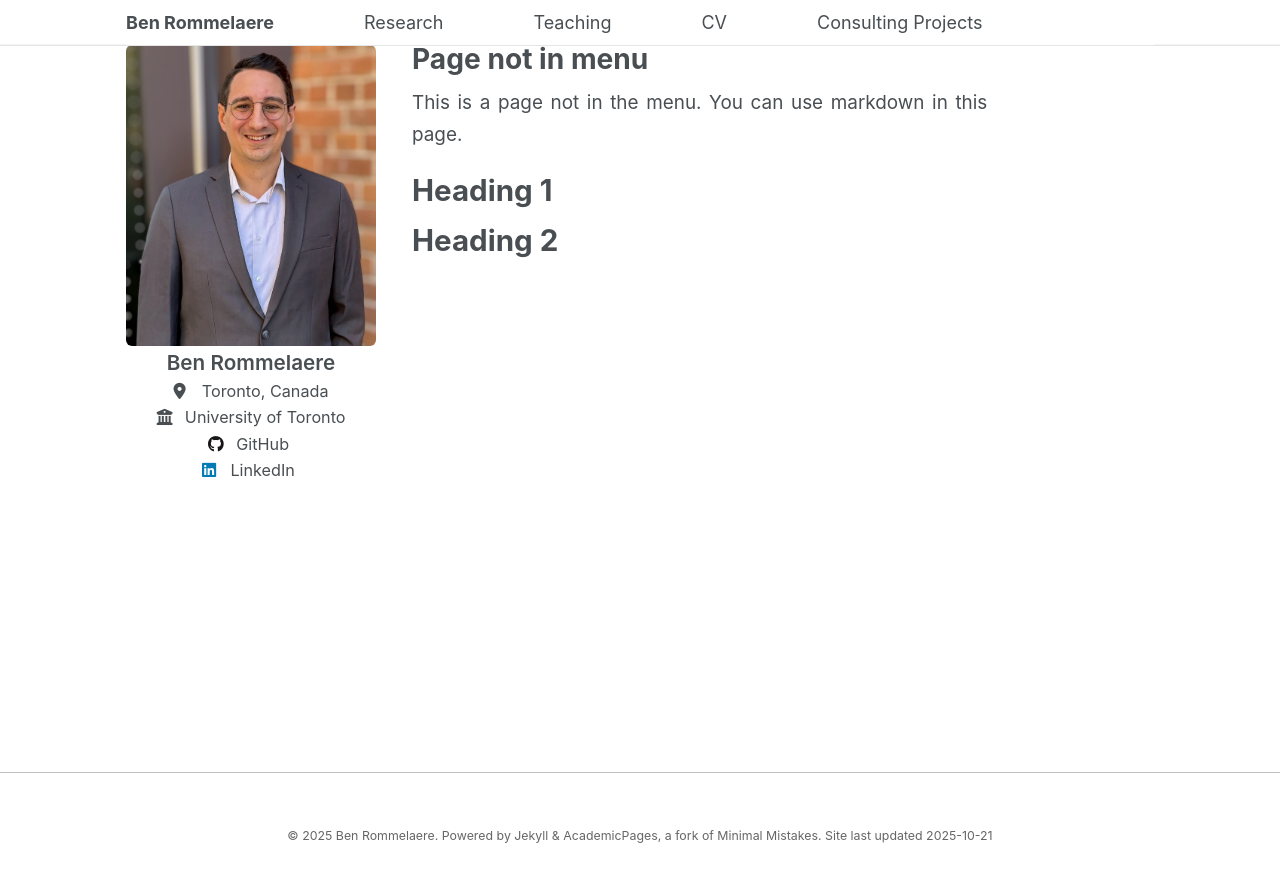
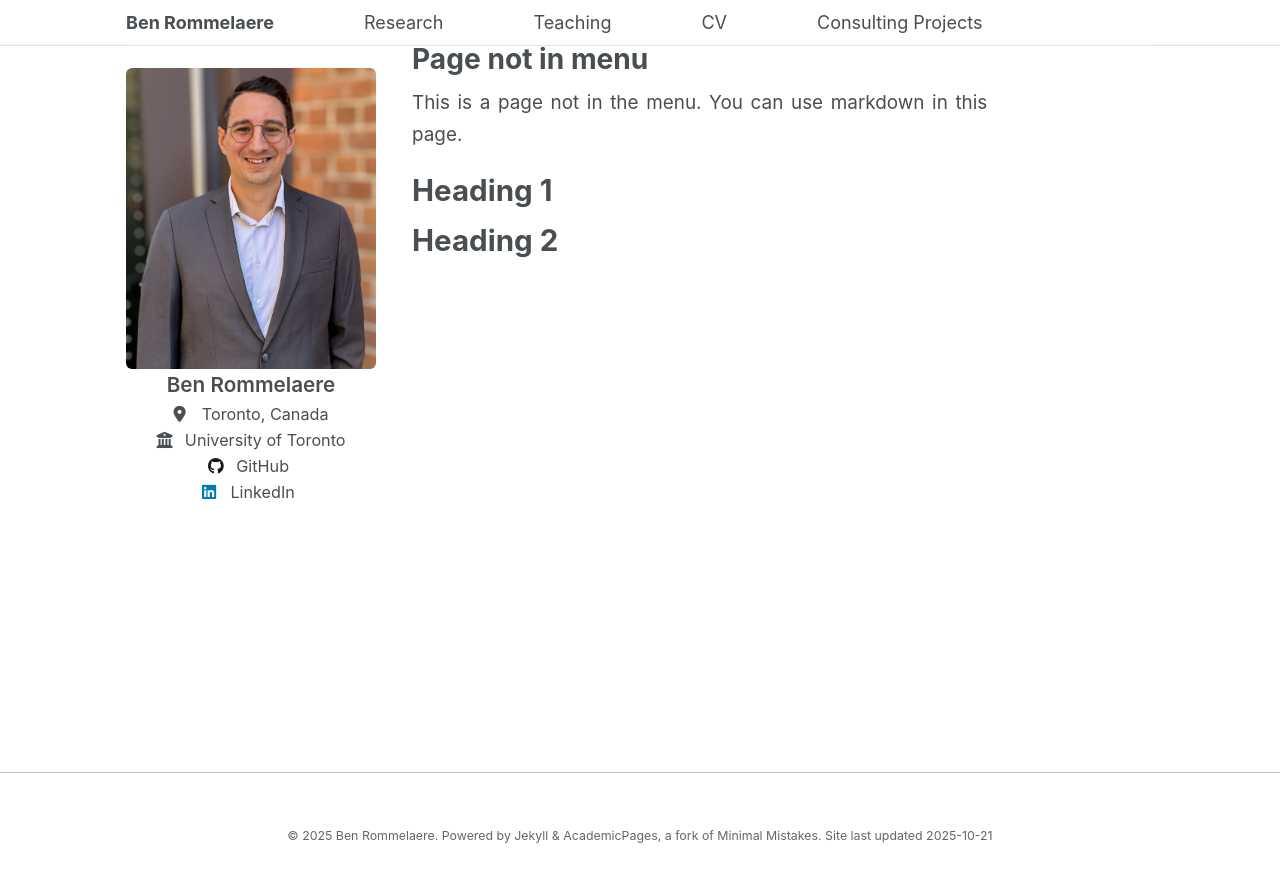
Before and after one commit to brommelaere/brommelaere.github.io, a Jekyll site: the page built from _pages/non-menu-page.md, in a window 1280 px wide. Shown: the top 882 px of the page. Built offline with Jekyll 4.4.1, drawn with Linux system fonts in a browser that asks for light colours.

Commit message:
Update _custom.scss

```diff
--- a/_sass/_custom.scss
+++ b/_sass/_custom.scss
@@ -88,7 +88,8 @@ body {
     flex: 0 0 auto !important;
     align-self: flex-start !important;
     padding-top: 0 !important;
-    margin-top: 0 !important;
+    /* ADDED: lower the photo a bit site-wide so the text aligns to the top */
+    margin-top: 1.25rem !important;
     padding-left: 0 !important;
     margin-right: 0 !important;
     width: auto !important;
@@ -225,9 +226,13 @@ body {
 .page__content {
   font-size: 1.05rem !important;
   line-height: 1.7 !important;
-  max-width: 700px !important; /* default width */
+  /* ADDED: default wider measure (affects all pages) */
+  max-width: 48rem !important; /* ~768px default; per-page overrides below */
   margin-top: 0 !important;
   padding-top: 0 !important;
+
+  /* ADDED: whatever the first element is (h2, p, etc.), do not add top gap */
+  > *:first-child { margin-top: 0 !important; }
 
   p {
     margin-bottom: 1.2rem !important;
@@ -249,74 +254,84 @@ body {
   }
 }
 
-/* Opt‑in wider reading width for selected pages */
+/* ============================================================
+   OPT-IN PAGE VARIANTS (via page front matter `classes`)
+   ============================================================ */
+
+/* Wider content variant */
 @media (min-width: 992px) {
   article.wide .page__content {
-    max-width: 48rem !important; /* ~768px; adjust if you want a wider measure */
+    max-width: 54rem !important; /* ~864px */
   }
 }
 
-/* When we hide the big H1, ensure first content aligns to the top of the image */
-.no-title .page__title {
-  display: none !important;
-}
-.no-title .page__content > *:first-child {
-  margin-top: 0 !important;
+/* Research: even wider and slightly smaller font to reduce scrolling when abstracts open */
+@media (min-width: 992px) {
+  article.research-page .page__content {
+    max-width: 56rem !important; /* ~896px */
+    font-size: 1.0rem !important;
+    line-height: 1.7 !important;
+  }
 }
 
-/* Lower the author card only on the landing (About) page when it has class 'landing-offset' */
+/* When we hide the big H1 with `no-title`, ensure first content aligns to image top */
+.no-title .page__title { display: none !important; }
+.no-title .page__content > *:first-child { margin-top: 0 !important; }
+
+/* Landing page only (if you want a bit more image lowering there, add `landing-offset`) */
 #main:has(> article.landing-offset) .sidebar {
-  margin-top: 1.5rem !important; /* tweak 1.25–2.0rem to taste */
+  margin-top: 1.75rem !important;
 }
 
 /* ============================================================
    TEACHING PAGE TIDY-UP
+   - Put the year on the right, aligned vertically
    ============================================================ */
 
 .teaching-page .page__content ul {
   max-width: 56rem !important;
+  padding-left: 1.25rem !important;
 }
+
 .teaching-page .page__content ul li {
-  display: flex !important;
-  flex-wrap: wrap !important;
+  display: grid !important;
+  grid-template-columns: 1fr auto !important; /* title on left, year on right */
+  column-gap: 1rem !important;
   align-items: baseline !important;
-  column-gap: 0.5rem !important;
+  margin: 0.6rem 0 !important;
 }
-/* Keep codes/titles/years from breaking awkwardly */
-.teaching-page .page__content ul li strong,
-.teaching-page .page__content ul li em,
-.teaching-page .page__content ul li time {
+
+/* Make the last child (usually the year line) right-aligned */
+.teaching-page .page__content ul li > :last-child {
+  grid-column: 2 !important;
+  justify-self: end !important;
+  margin: 0 !important;
   white-space: nowrap !important;
 }
-/* If content has manual <br>, suppress to avoid forced wraps */
-.teaching-page .page__content ul li br {
-  display: none !important;
+
+/* Allow main text to occupy the left column consistently */
+.teaching-page .page__content ul li > :first-child {
+  grid-column: 1 !important;
 }
+
+/* Remove forced breaks if any were authored */
+.teaching-page .page__content ul li br { display: none !important; }
 
 /* ============================================================
    FOOTER - FIX WHITE BACKGROUND
    ============================================================ */
 
-.page__footer {
-  background: transparent !important;
-}
-
-.page__footer footer {
-  background: transparent !important;
-}
+.page__footer { background: transparent !important; }
+.page__footer footer { background: transparent !important; }
 
 /* ============================================================
    RESPONSIVE
    ============================================================ */
 
 @media screen and (max-width: 43.75em) {
-  .author__avatar img {
-    max-width: 160px !important;
-  }
+  .author__avatar img { max-width: 160px !important; }
 }
 
 @media screen and (max-width: 34.375em) {
-  .author__avatar img {
-    max-width: 140px !important;
-  }
+  .author__avatar img { max-width: 140px !important; }
 }
```
